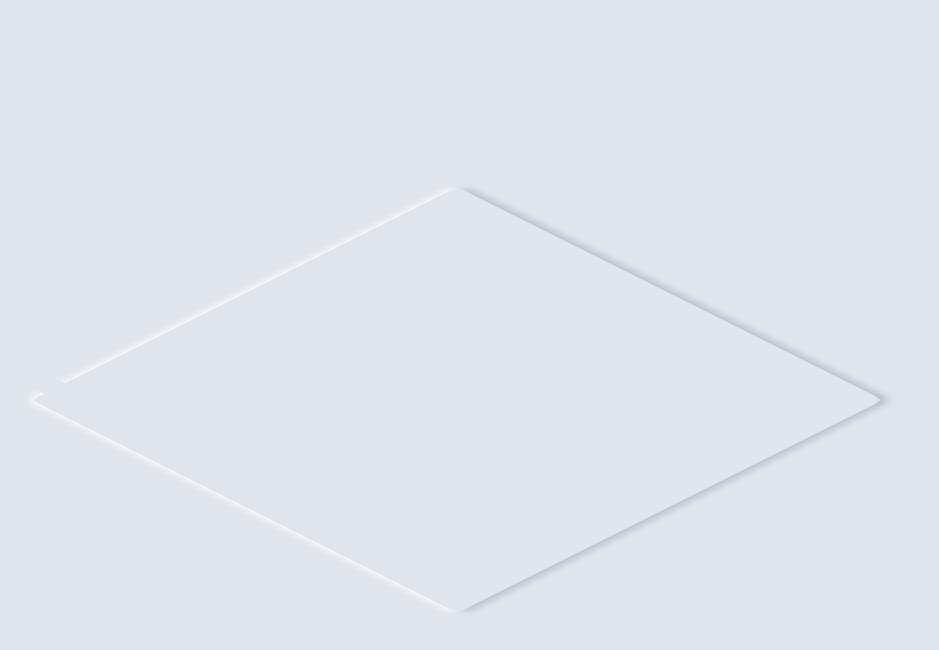
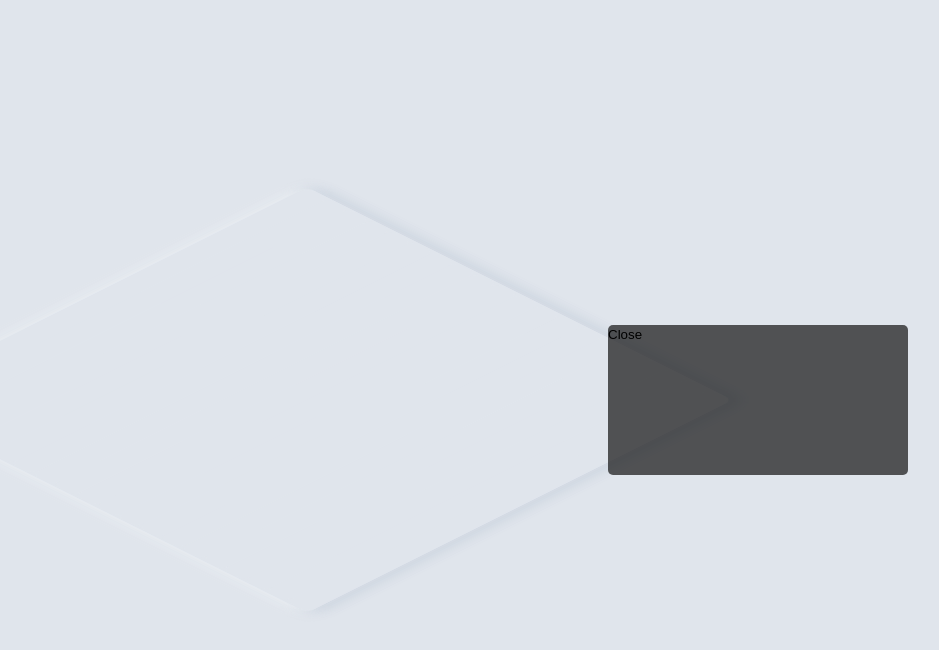
Before and after one commit to willgbryan/REACH, a React (Create React App) app in the folder reach-app-grid/: page / in a window 1280 px wide. Both pictures are taken after a click on the button 236 px from the left and 400 px from the top of the page. Shown: the top 650 px of the page, without its empty margins (183-1122 px from the left). Built offline with nearby package versions, Linux system fonts and the light colour scheme; what lodash.random would draw is missing.

Commit message:
update the image mount and add popup component

```diff
--- /dev/null
+++ b/reach-app-grid/src/components/game/PopupMenu.js
@@ -0,0 +1,14 @@
+import React from 'react';
+
+function PopupMenu({ visible, position, onClose }) {
+  if (!visible) return null;
+
+  return (
+    <div className="popup-menu" style={{ top: position.y, left: position.x }}>
+      {/* Popup content here */}
+      <button onClick={onClose}>Close</button>
+    </div>
+  );
+}
+
+export default PopupMenu;
--- a/reach-app-grid/src/components/game/Scene.js
+++ b/reach-app-grid/src/components/game/Scene.js
@@ -1,16 +1,21 @@
-import React, { useReducer } from "react";
+import React, { useReducer, useState } from "react";
 
 import { Grid, Row } from "./Battleground";
 import Tile from "./Tile";
 
 import { reducer, initialState } from "../../state";
 
+import PopupMenu from "./PopupMenu";
+
 import CONSTANTS from "../../utils/constants";
 
 function Scene() {
   const [{ row, col }, dispatch] = useReducer(reducer, initialState);
+  const [popupVisible, setPopupVisible] = useState(false);
+  const [popupPosition, setPopupPosition] = useState({ x: 0, y: 0 });
 
-  const handleTileClick = (r, t) => () => {
+
+  const handleTileClick = (r, t) => (event) => {
     dispatch({
       type: "MOVE",
       payload: {
@@ -18,7 +23,11 @@ function Scene() {
         col: t
       }
     });
+    setPopupPosition({ x: r, y: t });
+    setPopupVisible(true);
   };
+
+  const closePopup = () => setPopupVisible(false);
 
   return (
     <div className="scene">
@@ -39,6 +48,7 @@ function Scene() {
             </Row>
           ))}
       </Grid>
+      <PopupMenu visible={popupVisible} position={popupPosition} onClose={closePopup} />
     </div>
   );
 }
--- a/reach-app-grid/src/styles.scss
+++ b/reach-app-grid/src/styles.scss
@@ -1,5 +1,6 @@
 * {
   border: none;
+  border-radius: 10px;
   box-sizing: border-box;
   padding: 0;
   margin: 0;
@@ -30,7 +31,7 @@ body,
 .grid {
   border: solid 1px #E0E5EC;
   border-radius: 10px;
-  box-shadow: -3px -3px 12px #FFFFFF, 5px 5px 12px #A3B1C6;
+  box-shadow: -3px -3px 20px rgba(255, 255, 255, 0.8), 3px 3px 20px rgba(163, 177, 198, 0.8);
   transform-style: preserve-3d;
   transform: rotateX(60deg) rotateY(0deg) rotateZ(-45deg);
 }
@@ -60,7 +61,15 @@ button {
 }
 
 .tile:hover {
-  background-color: #FF7300;
+  background-color: #ff7300;
+}
+
+.popup-menu{
+  height: 150px;
+  width: 300px;
+  z-index: 1000;
+  border-radius: 5px;
+  background-color: rgba(19, 19, 19, 0.7);
 }
 
 #copy.player {
```
Also changed, not shown: 1 other file (tests, documents, lock files or other folders).
